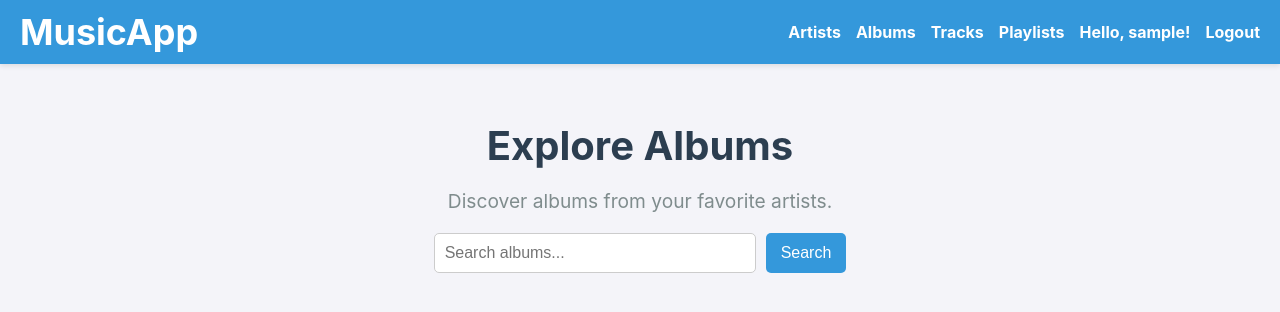
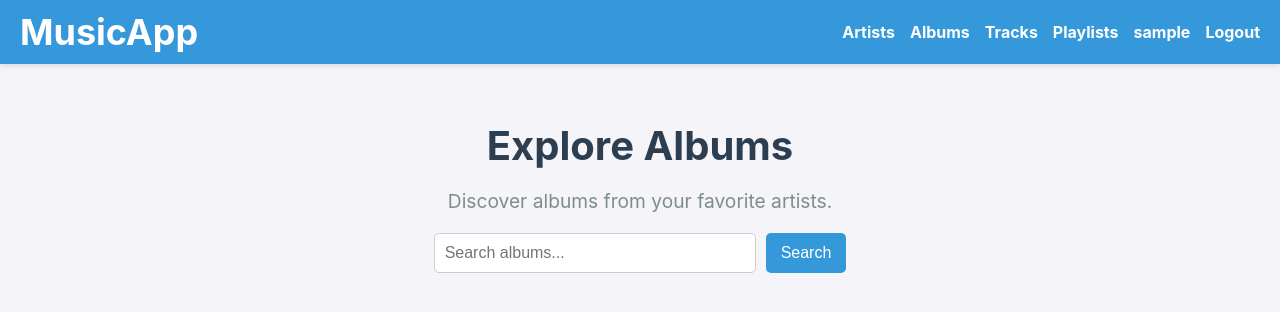
Before and after one commit to oyavri/musicfm, a Flask app: page /albums in a window 1280 px wide. Shown: the top 312 px of the page. Run offline with Flask 3, Linux system fonts and the light colour scheme; the visitor is signed in with stand-in values (Sample User, id 1); data that the repository does not hold is empty.

Commit message:
Update base.html
Remove Hello

```diff
--- a/server/templates/base.html
+++ b/server/templates/base.html
@@ -18,7 +18,7 @@
             <li><a href="/playlists">Playlists</a></li>
 
             {% if session.get('nickname') %}
-                <li><span class="navbar-username">Hello, {{ session['nickname'] }}!</span></li>
+                <li><span class="navbar-username">{{ session['nickname'] }}</span></li>
                 <li><a href="/logout">Logout</a></li>
             {% else %}
                 <li><a href="/register">Register</a></li>
```
